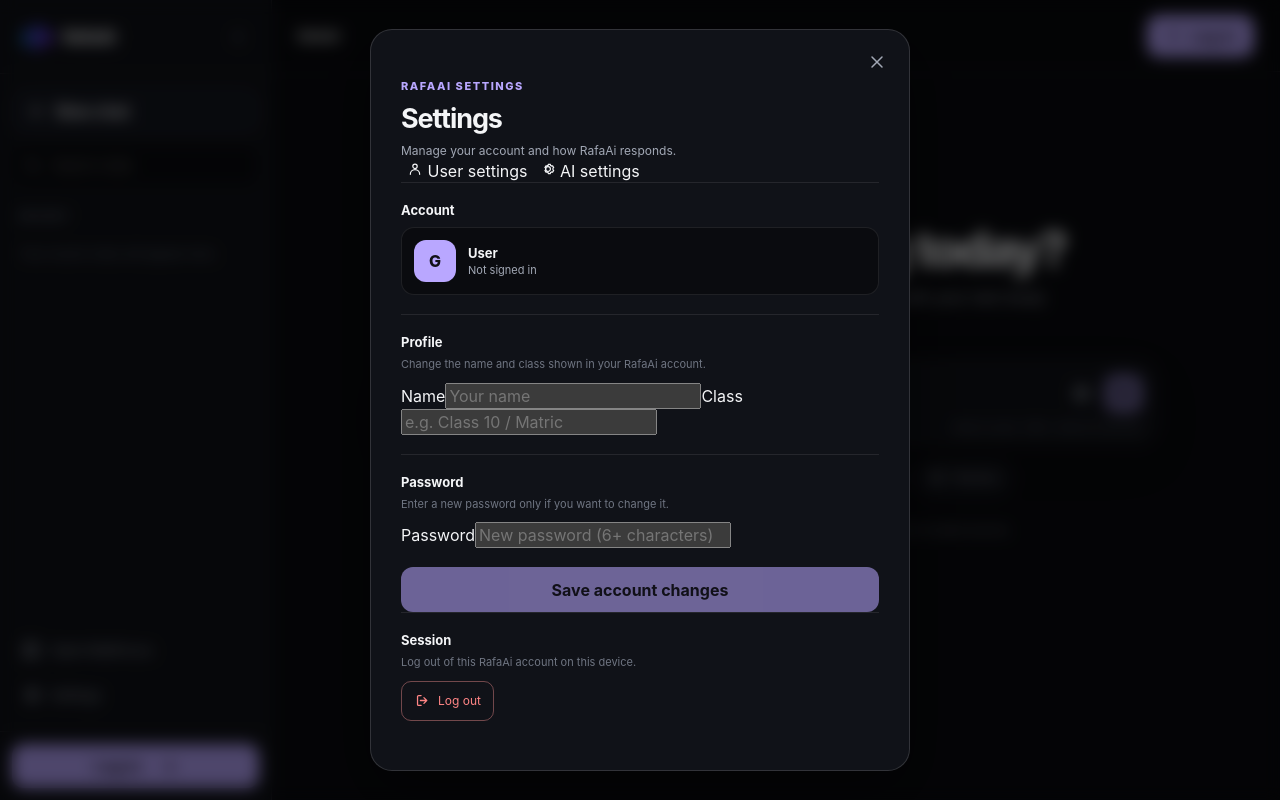
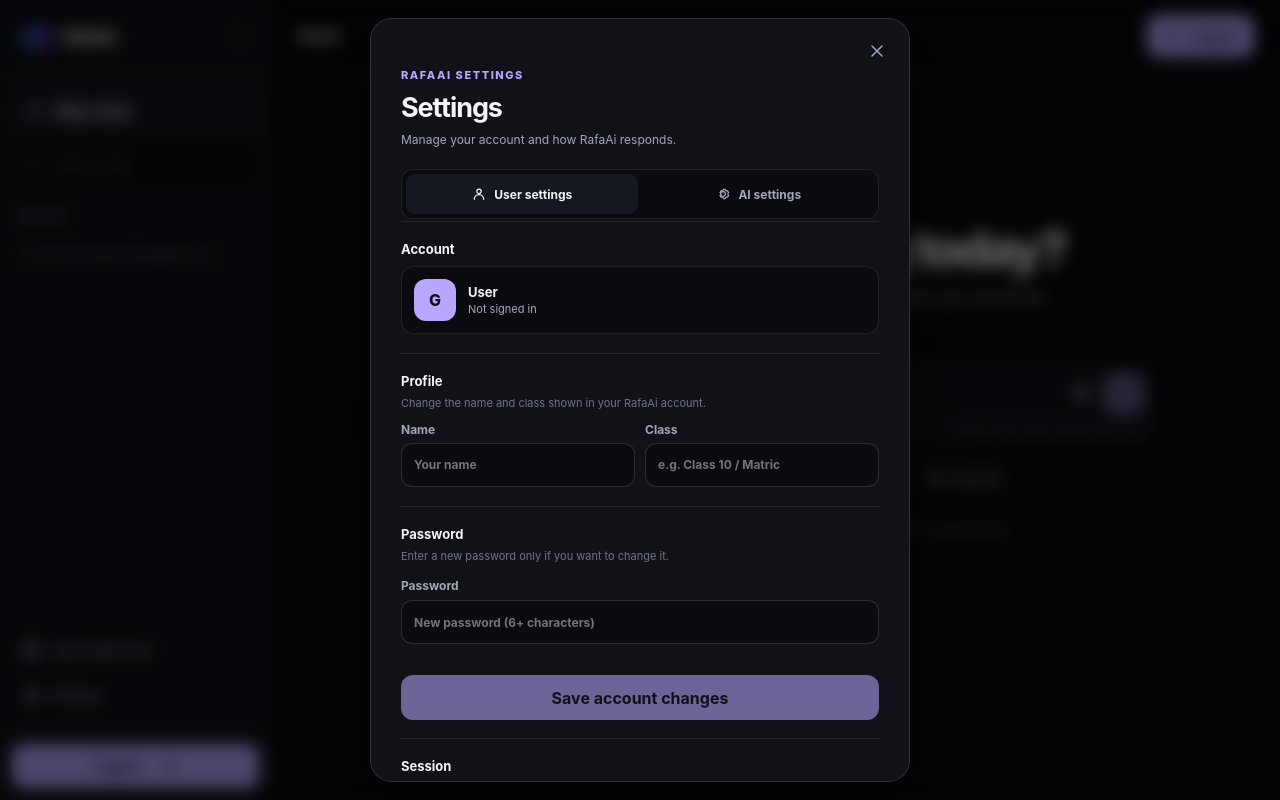
Before and after one commit to mdrafaquat14/RafaAi, a React (Vite) app: page / in a window 1280 px wide. Both pictures are taken after a click on the button "Settings". Built offline with nearby package versions, Linux system fonts and the light colour scheme; no server answers.

Commit message:
Style user and AI settings tabs and logout dialog

```diff
--- a/src/styles/globals.css
+++ b/src/styles/globals.css
@@ -174,3 +174,25 @@
   .side-link{height:40px}
   .sidebar-footer{padding:9px}
 }
+
+
+/* Account + settings v4 */
+.settings-tabs{display:grid;grid-template-columns:1fr 1fr;gap:5px;padding:4px;background:var(--bg);border:1px solid var(--line);border-radius:12px;margin:20px 0 2px}
+.settings-tabs button{height:40px;border-radius:9px;display:flex;align-items:center;justify-content:center;gap:7px;color:var(--muted);font-size:12px;font-weight:750}
+.settings-tabs button.active{background:var(--panel2);color:var(--text);box-shadow:0 1px 6px rgba(0,0,0,.08)}
+.settings-form-grid{display:grid;grid-template-columns:1fr 1fr;gap:10px}
+.settings-card label{font-size:12px;font-weight:650;color:var(--muted)}
+.settings-card label input{display:block;width:100%;height:44px;margin-top:6px;border:1px solid var(--line2);background:var(--bg);border-radius:11px;padding:0 12px;outline:0;color:var(--text)}
+.settings-card label input:focus{border-color:var(--accent)}
+.settings-save-account{margin-top:12px}
+.settings-danger-section{margin-top:18px}
+.logout-wide{width:100%;justify-content:center}
+.danger-confirm{height:45px;border-radius:12px;background:var(--danger);color:#fff;padding:0 18px;font-weight:800}
+.logout-confirm-overlay{position:absolute;inset:0;background:rgba(0,0,0,.38);backdrop-filter:blur(4px);display:grid;place-items:center;padding:18px;z-index:10;border-radius:22px}
+.logout-confirm{width:min(360px,100%);background:var(--panel);border:1px solid var(--line2);box-shadow:var(--shadow);border-radius:18px;padding:22px}
+.logout-icon{width:42px;height:42px;border-radius:12px;background:color-mix(in srgb,var(--danger) 12%,var(--panel2));color:var(--danger);display:grid;place-items:center}
+.logout-confirm h3{margin:14px 0 6px;font-size:18px}
+.logout-confirm p{margin:0;color:var(--muted);font-size:12px;line-height:1.5}
+.logout-confirm-actions{display:grid;grid-template-columns:1fr 1fr;gap:8px;margin-top:18px}
+.forgot-link{color:var(--accent)!important;font-weight:750;text-decoration:underline;text-underline-offset:3px}
+@media(max-width:600px){.settings-form-grid{grid-template-columns:1fr}.logout-confirm-overlay{border-radius:18px}.settings-tabs button{height:38px}}
```
